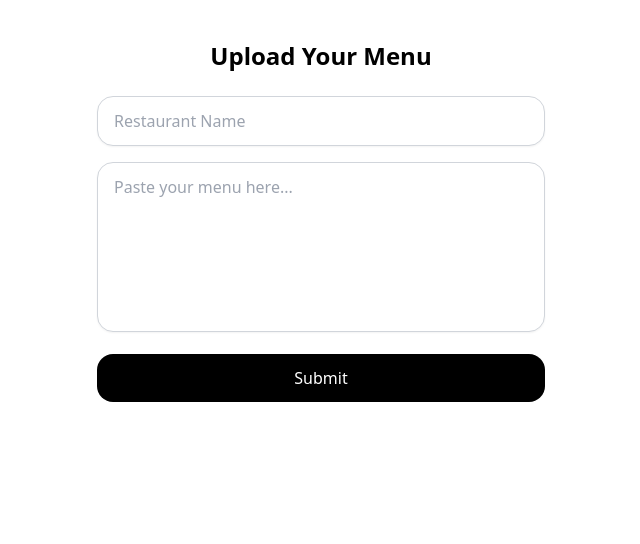
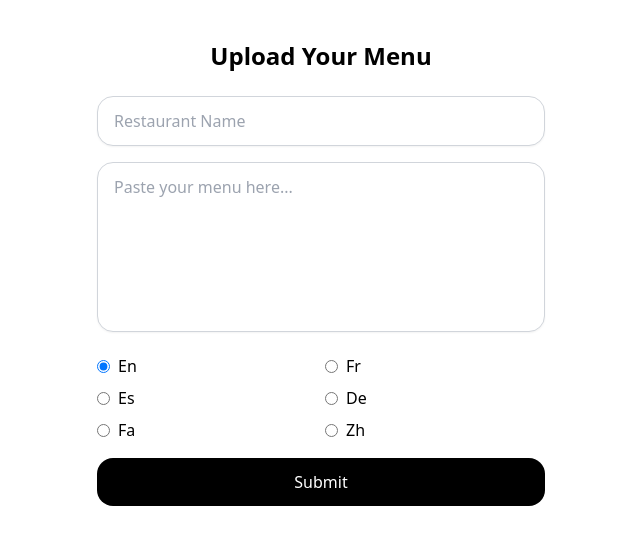
Before and after one commit to armiiinsaber/smartmenu, a Next.js app: page /builder in a window 1280 px wide. Shown: the top 544 px of the page, without its empty margins (319-959 px from the left). Built offline with nearby package versions, Linux system fonts and the light colour scheme.

Commit message:
Update page.tsx

```diff
--- a/app/builder/page.tsx
+++ b/app/builder/page.tsx
@@ -5,21 +5,44 @@ import { useState } from 'react'
 export default function BuilderPage() {
   const [restaurantName, setRestaurantName] = useState('')
   const [menuText, setMenuText] = useState('')
+  const [selectedLang, setSelectedLang] = useState('en')
+  const [loading, setLoading] = useState(false)
 
-  const handleSubmit = (e: React.FormEvent) => {
+  const handleSubmit = async (e: React.FormEvent) => {
     e.preventDefault()
-    console.log('Submit:', restaurantName, menuText)
-    // you can replace this with your actual logic
+    setLoading(true)
+
+    try {
+      const res = await fetch('/api/translate', {
+        method: 'POST',
+        headers: { 'Content-Type': 'application/json' },
+        body: JSON.stringify({
+          restaurantName,
+          menuText,
+          targetLang: selectedLang,
+        }),
+      })
+
+      const data = await res.json()
+
+      if (data?.slug) {
+        window.location.href = `/menu/${data.slug}`
+      } else {
+        alert('Something went wrong.')
+      }
+    } catch (err) {
+      console.error(err)
+      alert('An error occurred while submitting.')
+    } finally {
+      setLoading(false)
+    }
   }
 
   return (
     <div className="min-h-screen bg-white px-4 py-10 flex flex-col items-center justify-start">
       <h1 className="text-2xl font-bold mb-6 text-center">Upload Your Menu</h1>
 
-      <form
-        onSubmit={handleSubmit}
-        className="w-full max-w-md space-y-4"
-      >
+      <form onSubmit={handleSubmit} className="w-full max-w-md space-y-4">
         <input
           type="text"
           placeholder="Restaurant Name"
@@ -34,13 +57,29 @@ export default function BuilderPage() {
           onChange={(e) => setMenuText(e.target.value)}
           rows={6}
           className="w-full px-4 py-3 rounded-2xl border border-gray-300 focus:outline-none focus:ring-2 focus:ring-black shadow-sm resize-none"
-        ></textarea>
+        />
+
+        <div className="grid grid-cols-2 gap-2">
+          {['en', 'fr', 'es', 'de', 'fa', 'zh'].map((lang) => (
+            <label key={lang} className="flex items-center space-x-2">
+              <input
+                type="radio"
+                name="language"
+                value={lang}
+                checked={selectedLang === lang}
+                onChange={() => setSelectedLang(lang)}
+              />
+              <span className="capitalize">{lang}</span>
+            </label>
+          ))}
+        </div>
 
         <button
           type="submit"
           className="w-full py-3 bg-black text-white rounded-2xl font-medium hover:bg-gray-900 transition"
+          disabled={loading}
         >
-          Submit
+          {loading ? 'Translating...' : 'Submit'}
         </button>
       </form>
     </div>
```
